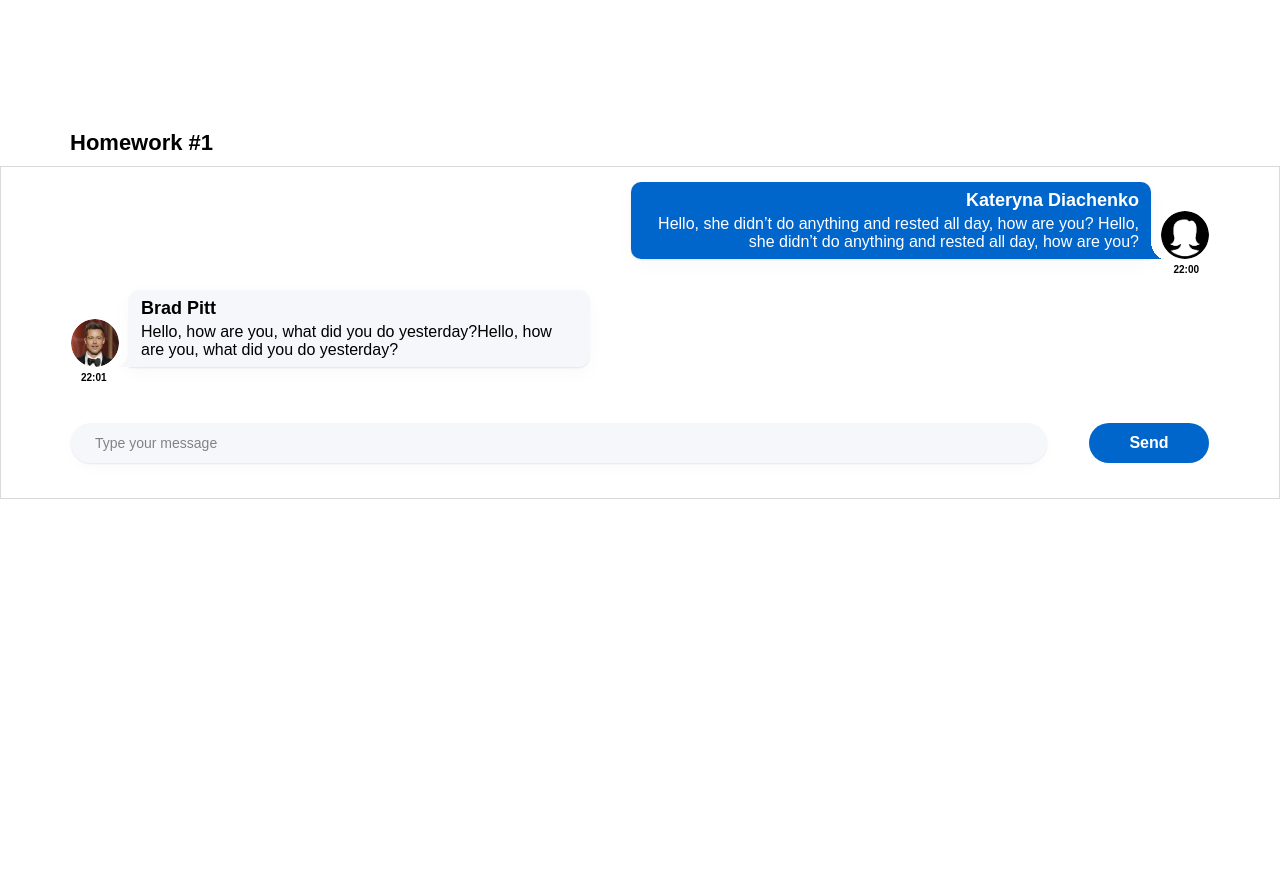
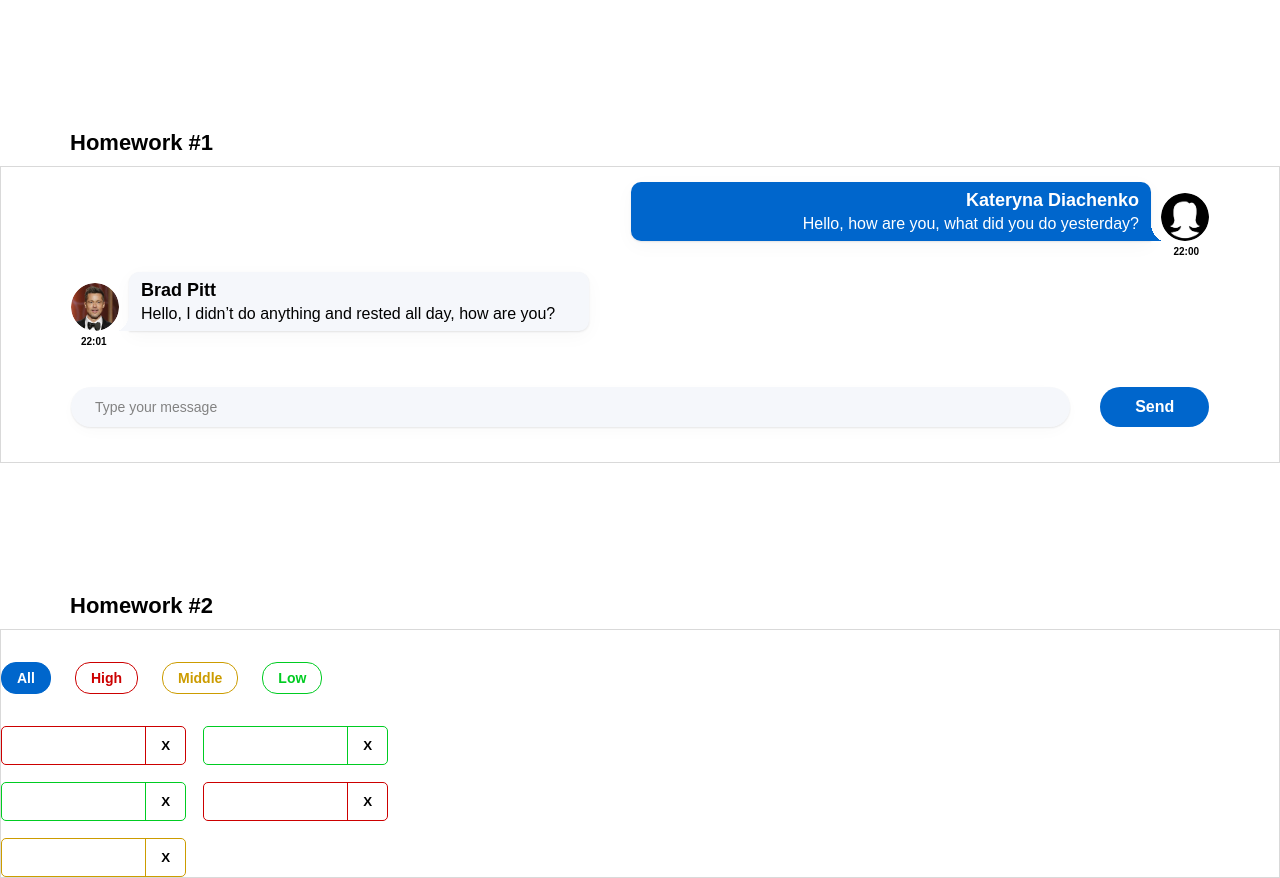
Before and after one commit to Kat10-4/hws2, a React (Create React App) app: page / in a window 1280 px wide. Before the commit the page ends 800 px from the top, so only its background shows below. Built offline with nearby package versions, Linux system fonts and the light colour scheme; the HTML template or start-up script is replaced by a standard one.

Commit message:
fixed filterAffairs

```diff
--- a/package.json
+++ b/package.json
@@ -1,6 +1,6 @@
 {
   "name": "hws2",
-  "homepage": "http://IgnatZakalinsky.github.io/hws2",
+  "homepage": "http://Kat10-4.github.io/hws2",
   "version": "0.1.0",
   "private": true,
   "dependencies": {
@@ -16,7 +16,7 @@
     "@types/react-dom": "18.0.6",
     "@types/uuid": "8.3.4",
     "axios": "0.27.2",
-    "gh-pages": "4.0.0",
+    "gh-pages": "^6.1.1",
     "react": "18.2.0",
     "react-dom": "18.2.0",
     "react-redux": "8.0.4",
--- a/src/s1-main/App.tsx
+++ b/src/s1-main/App.tsx
@@ -1,13 +1,14 @@
 import React from 'react'
 import s from './App.module.css'
 import HW1 from '../s2-homeworks/hw01/HW1'
+import HW2 from '../s2-homeworks/hw02/HW2';
 
 function App() {
     return (
         <div className={s.App}>
             <HW1/>
             {/*раскомментировать по ходу выполнения*/}
-            {/*<HW2/>*/}
+            <HW2/>
             {/*<HW3/>*/}
             {/*<HW4/>*/}
 
--- a/src/s2-homeworks/hw01/HW1.tsx
+++ b/src/s2-homeworks/hw01/HW1.tsx
@@ -38,7 +38,7 @@ export const message0: MessageType = {
         name: 'Kateryna Diachenko',  // можно менять
     },
     message: {
-        text: 'Hello, she didn’t do anything and rested all day, how are you? Hello, she didn’t do anything and rested all day, how are you?', // можно менять
+        text: 'Hello, how are you, what did you do yesterday?', // можно менять
         time: '22:00', // можно менять
     },
 }
@@ -49,7 +49,7 @@ export const friendMessage0: MessageType = {
         name: 'Brad Pitt', // можно менять
     },
     message: {
-        text: 'Hello, how are you, what did you do yesterday?Hello, how are you, what did you do yesterday?', // можно менять
+        text: 'Hello, I didn’t do anything and rested all day, how are you?', // можно менять
         time: '22:01', // можно менять
     },
 }
--- a/src/s2-homeworks/hw01/message-sender/MessageSender.module.css
+++ b/src/s2-homeworks/hw01/message-sender/MessageSender.module.css
@@ -1,14 +1,14 @@
 .sendForm {
     margin: 35px 70px;
     display: flex;
-    justify-content: space-between;
+    justify-content: center;
 }
 
 .textarea {
     resize: none;
     border: none;
     border-radius: 20px;
-    width: 976px;
+    width: 100%;
     min-height: 40px;
     max-height: 40px;
     box-shadow: 0 1px 2px 0 rgba(29, 33, 38, 0.1), 0 5px 20px 0 rgba(29, 33, 38, 0.03);
@@ -22,6 +22,8 @@
 }
 
 .button {
+    margin-left: 30px;
+    padding: 0 15px 0;
     font-weight: 600;
     font-size: 16px;
     color: #fff;
--- a/src/s2-homeworks/hw02/HW2.tsx
+++ b/src/s2-homeworks/hw02/HW2.tsx
@@ -1,6 +1,7 @@
 import React, {useState} from 'react'
 import Affairs from './affairs/Affairs'
 import s2 from '../../s1-main/App.module.css'
+import affair from './affairs/affair/Affair';
 
 /*
  * 1 - описать типы AffairPriorityType, AffairType
@@ -17,16 +18,16 @@ import s2 from '../../s1-main/App.module.css'
  * */
 
 // types
-export type AffairPriorityType = any // need to fix any
+export type AffairPriorityType = 'high' | 'middle' | 'low'
 export type AffairType = {
-    _id: any // need to fix any
-    name: any // need to fix any
+    _id: number
+    name: string
     priority: AffairPriorityType
 }
 export type FilterType = 'all' | AffairPriorityType
 
 // constants
-const defaultAffairs: any = [ // need to fix any
+const defaultAffairs: AffairType[] = [ // need to fix any
     {_id: 1, name: 'React', priority: 'high'}, // студенты могут изменить содержимое name и количество элементов в массиве, ...priority не менять!
     {_id: 2, name: 'anime', priority: 'low'},
     {_id: 3, name: 'games', priority: 'low'},
@@ -35,10 +36,8 @@ const defaultAffairs: any = [ // need to fix any
 ]
 
 // pure helper functions
-export const filterAffairs = (affairs: any, filter: any): any => { // need to fix any
-
-
-    return affairs // need to fix
+export const filterAffairs = (affairs: AffairType[], filter: FilterType): AffairType[] => { // need to fix any
+    return filter === 'all' ? affairs : affairs.filter(affair => affair.priority === filter)
 }
 export const deleteAffair = (affairs: any, _id: any): any => { // need to fix any
 
--- a/src/s2-homeworks/hw02/affairs/Affairs.module.css
+++ b/src/s2-homeworks/hw02/affairs/Affairs.module.css
@@ -1,7 +1,7 @@
 .buttonContainer {
     display: flex;
     gap: 24px;
-    margin-bottom: 32px;
+    margin: 32px 0;
 }
 
 .all {
```
Also changed, not shown: 1 other file (tests, documents, lock files or other folders). Lines whose indentation alone changed are shown as unchanged.
